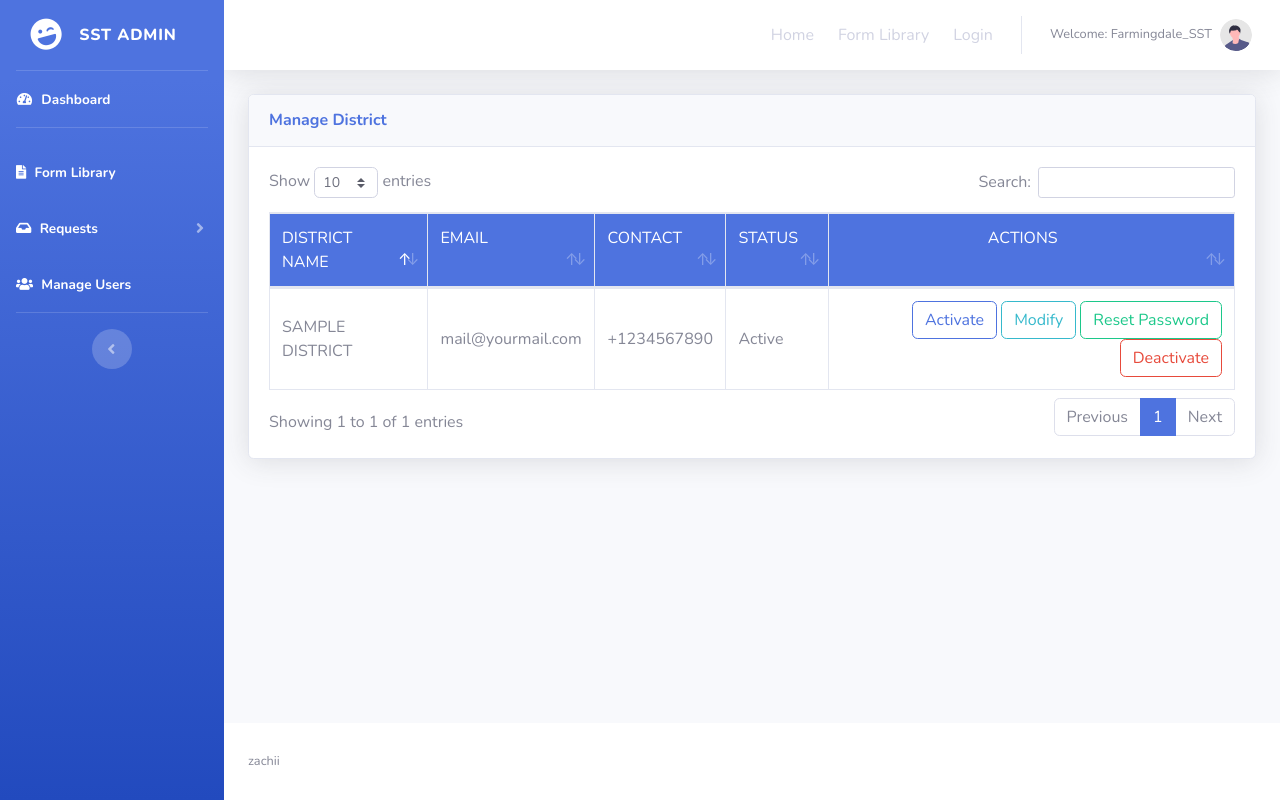
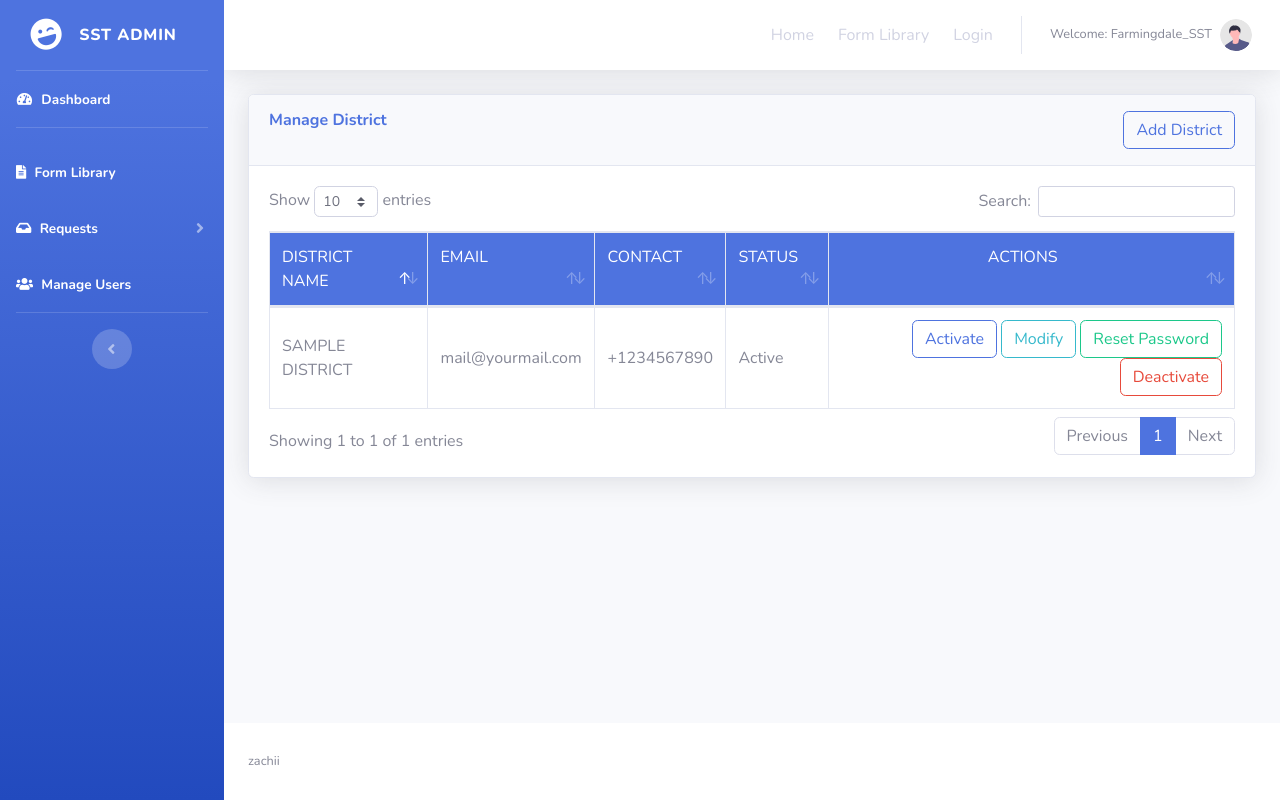
Before and after one commit to armbelbb/form-library, a PHP site: page /manage-users.php in a window 1280 px wide. Run offline with PHP 8.4, Linux system fonts and the light colour scheme; a user stored in the database is signed in.

Commit message:
Replace manage-users.php

```diff
--- a/manage-users.php
+++ b/manage-users.php
@@ -62,7 +62,7 @@
                     <div class="card shadow mb-4">
                         <div class="card-header py-3">
                             <h6 class="m-0 font-weight-bold text-primary">
-                                <!-- <button class="btn btn-outline-primary" onclick="window.open('_addNewForm.html', 'popup', 'width=1200,height='+screen.availHeight); return false;">Add New Form</button> -->
+                                <button class="btn btn-outline-primary float-right" onclick="window.open('_addNewForm.html', 'popup', 'width=1200,height='+screen.availHeight); return false;">Add District</button>
                                 Manage District
                             </h6>
                         </div>
```
